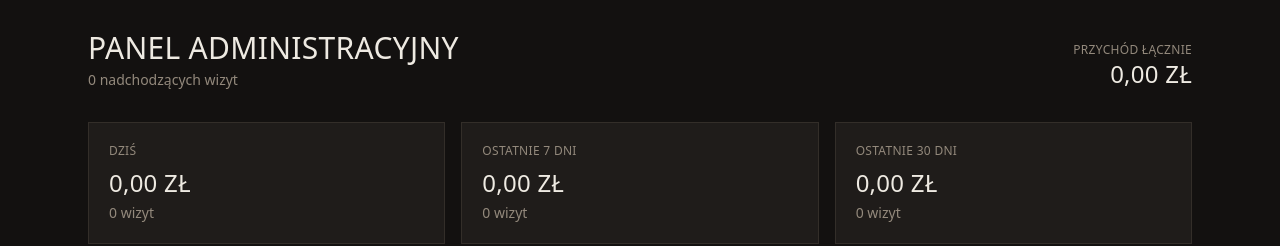
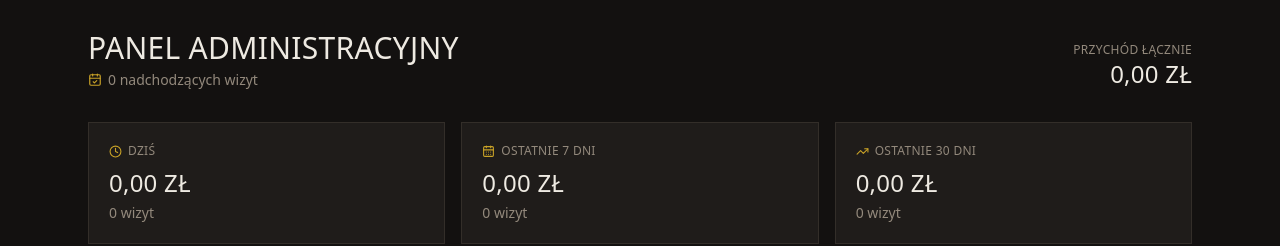
Before and after one commit to mvtczak/loka-salon-demo, a Next.js app: page /admin/rezerwacje in a window 1280 px wide. Shown: the part 135-381 px from the top of the page. Built offline with nearby package versions, Linux system fonts and the light colour scheme; no server answers; the database is empty.

Commit message:
Polish pass: icons, micro-interactions, eyebrow accents: src/app/admin/rezerwacje/page.tsx

```diff
--- a/src/app/admin/rezerwacje/page.tsx
+++ b/src/app/admin/rezerwacje/page.tsx
@@ -1,5 +1,6 @@
 import { prisma } from "@/lib/prisma";
 import BookingsManager, { type AdminBooking } from "@/components/admin/BookingsManager";
+import { Clock, CalendarDays, TrendingUp, CalendarCheck } from "lucide-react";
 
 export const dynamic = "force-dynamic";
 
@@ -75,9 +76,9 @@ export default async function AdminBookingsPage({
   const prev30 = within(60, 30);
 
   const kpis = [
-    { label: "Dziś", revenue: sumRevenue(today), count: countActive(today), change: pctChange(sumRevenue(today), sumRevenue(prevDay)) },
-    { label: "Ostatnie 7 dni", revenue: sumRevenue(last7), count: countActive(last7), change: pctChange(sumRevenue(last7), sumRevenue(prev7)) },
-    { label: "Ostatnie 30 dni", revenue: sumRevenue(last30), count: countActive(last30), change: pctChange(sumRevenue(last30), sumRevenue(prev30)) },
+    { label: "Dziś", icon: Clock, revenue: sumRevenue(today), count: countActive(today), change: pctChange(sumRevenue(today), sumRevenue(prevDay)) },
+    { label: "Ostatnie 7 dni", icon: CalendarDays, revenue: sumRevenue(last7), count: countActive(last7), change: pctChange(sumRevenue(last7), sumRevenue(prev7)) },
+    { label: "Ostatnie 30 dni", icon: TrendingUp, revenue: sumRevenue(last30), count: countActive(last30), change: pctChange(sumRevenue(last30), sumRevenue(prev30)) },
   ];
 
   const totalRevenue = sumRevenue(bookings);
@@ -103,7 +104,10 @@ export default async function AdminBookingsPage({
       <div className="flex flex-col gap-1 sm:flex-row sm:items-end sm:justify-between">
         <div>
           <h1 className="font-serif-display text-2xl text-ink sm:text-3xl">Panel administracyjny</h1>
-          <p className="mt-1 text-sm text-ink-soft">{upcomingCount} nadchodzących wizyt</p>
+          <p className="mt-1 flex items-center gap-1.5 text-sm text-ink-soft">
+            <CalendarCheck size={14} className="text-amber" />
+            {upcomingCount} nadchodzących wizyt
+          </p>
         </div>
         <div className="text-left sm:text-right">
           <div className="text-xs uppercase tracking-wide text-ink-soft">Przychód łącznie</div>
@@ -116,7 +120,10 @@ export default async function AdminBookingsPage({
       <div className="mt-6 grid grid-cols-1 gap-3 sm:mt-8 sm:grid-cols-3 sm:gap-4">
         {kpis.map((k) => (
           <div key={k.label} className="rounded-none border border-line bg-surface p-4 sm:p-5">
-            <div className="text-xs uppercase tracking-wide text-ink-soft">{k.label}</div>
+            <div className="flex items-center gap-1.5 text-xs uppercase tracking-wide text-ink-soft">
+              <k.icon size={13} className="text-amber" />
+              {k.label}
+            </div>
             <div className="mt-2 flex items-baseline gap-2">
               <span className="font-serif-display text-xl text-ink sm:text-2xl">
                 {new Intl.NumberFormat("pl-PL", { style: "currency", currency: "PLN" }).format(k.revenue / 100)}
```
